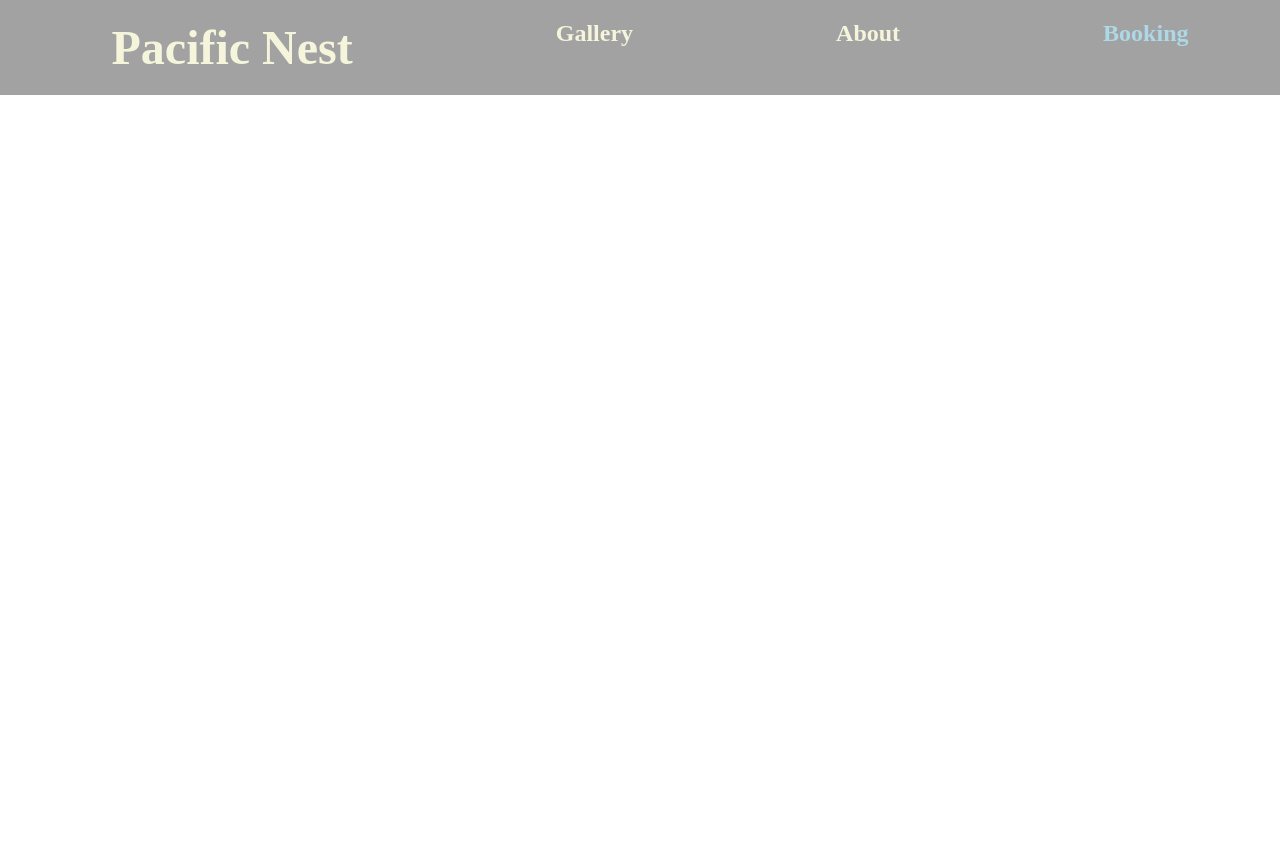
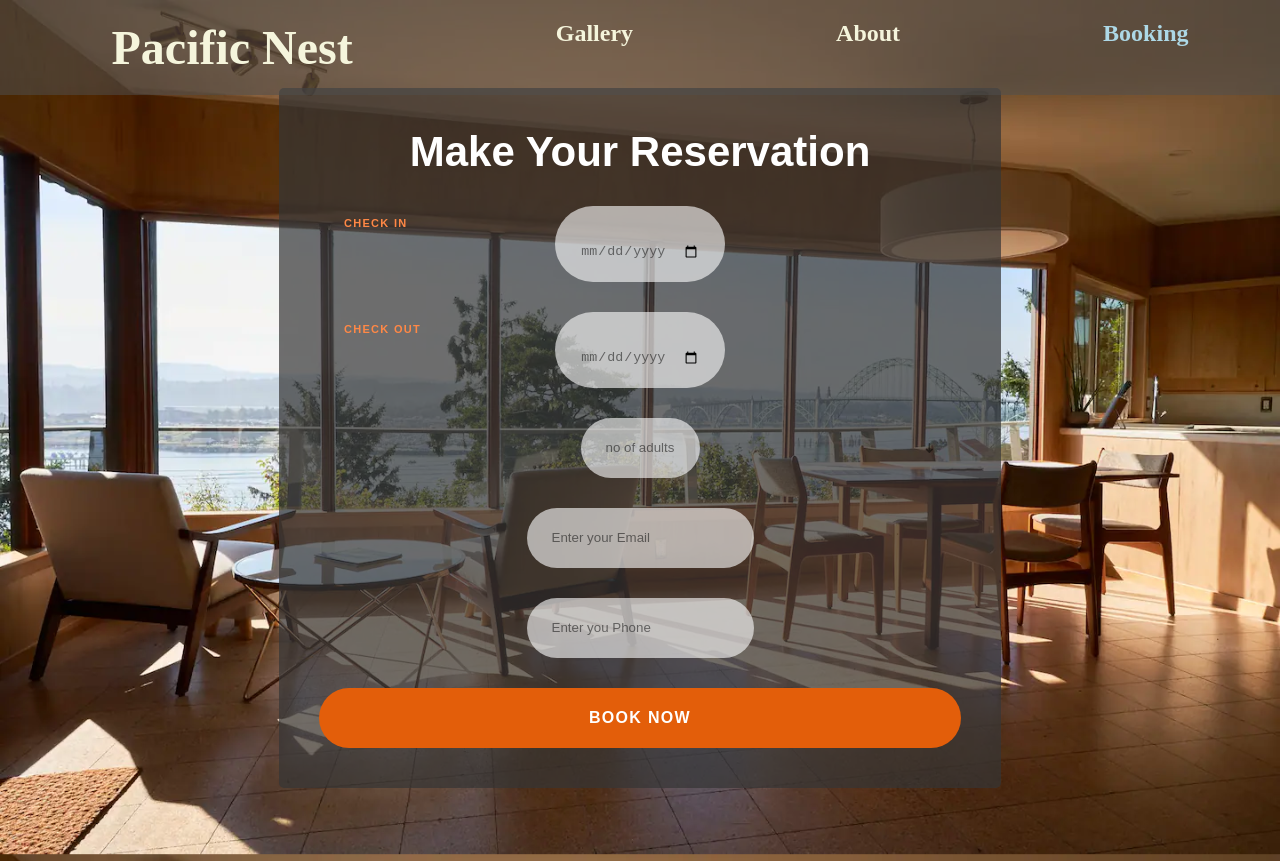
Before and after one commit to PeterwMcClelland/Beach-House, a React (Create React App) app: page /booking in a window 1280 px wide. Shown: the top 861 px of the page. Before the commit the page ends 800 px from the top, so only its background shows below. Built offline with nearby package versions, Linux system fonts and the light colour scheme.

Commit message:
Booking Form

```diff
--- a/src/App.css
+++ b/src/App.css
@@ -270,8 +270,8 @@ a {
     background-color: rgb(80 80 80 / 53%);
     width: auto;
     color: white;
-    margin: 199px 50px 10px 50px;
-    border-radius: 5px;
+    margin: 199px 70px 10px 70px;
+    border-radius: 8px;
     align-self: center;
   }
 
@@ -280,9 +280,206 @@ a {
   }
 
   .about-h2 {
-    font-size: x-large;
+    font-size: xx-large;
+    padding-bottom: 10px;
   }
 
   .abouttext {
     font-size: x-large;
   }
+
+  /* Booking */
+
+  body{
+    background: url(./images/04599f12-2df1-4cb9-aac1-89c78ab0718c.webp) no-repeat center center fixed;
+    -webkit-background-size: cover;
+    -moz-background-size: cover;
+    -o-background-size: cover;
+    background-size: cover;
+    height: 1000px;
+    top: 0px;
+    }
+
+.section{
+    position: relative;
+    height: 100vh;
+    padding-top: 75px;
+
+    }
+
+.section .section-center{
+    position: absolute;
+    top: 50%;
+    left: 0;
+    right: 0;
+    -webkit-transform: translateY(-50%);
+    transform: translateY(-50%)
+    }
+
+#booking{
+    font-family: 'Raleway', sans-serif
+    }
+
+    .booking-form{
+    position: relative;
+    max-width: 642px;
+    width: 100%;
+    margin: auto;
+    padding: 40px;
+    overflow: hidden;
+    background-size: cover;
+    border-radius: 5px;
+    z-index: 20
+    }
+
+    .booking-form::before{
+    content: '';
+    position: absolute;
+    left: 0;
+    right: 0;
+    bottom: 0;
+    top: 0;
+    background: rgba(53, 53, 53, 0.7);
+    z-index: -1
+    }
+
+    .booking-form .form-header{
+        text-align: center;
+        position: relative;
+        margin-bottom: 30px
+    }
+
+    .booking-form .form-header h1{
+        font-weight: 700;
+        text-transform: capitalize;
+        font-size: 42px;
+        margin: 0px;
+        color: #fff
+    }
+
+    .booking-form .form-group{
+    position: relative;
+    margin-bottom: 30px
+    }
+
+    .booking-form .form-control{
+        background-color: rgba(255, 255, 255, 0.6);
+        height: 60px;
+        padding: 0px 25px;
+        border: none;
+        border-radius: 40px;
+        color: rgb(0, 0, 0, .7);
+        -webkit-box-shadow: 0px 0px 0px 2px transparent;
+        box-shadow: 0px 0px 0px 2px transparent;
+        -webkit-transition: 0.2s;
+        transition: 0.2s
+        }
+
+    .booking-form .form-control::-webkit-input-placeholder{
+        color: rgba(0, 0, 0, 0.5)
+    }
+
+    .booking-form .form-control:-ms-input-placeholder{
+      color: rgba(0, 0, 0, 0.5)
+    }
+
+    .booking-form .form-control::placeholder{
+      color: rgba(0, 0, 0, 0.5)
+    }
+
+    .booking-form .form-control:focus{
+        -webkit-box-shadow: 0px 0px 0px 2px #ff8846;
+        box-shadow: 0px 0px 0px 2px #ff8846
+    }
+
+    .booking-form input[type="date"].form-control{
+            padding-top: 16px
+        }
+
+    .booking-form input[type="date"].form-control:invalid{
+    color: rgba(0, 0, 0, 0.5)
+    }
+
+    .booking-form input[type="date"].form-control+.form-label{
+    opacity: 1;top: 10px
+    }
+
+    .booking-form select.form-control{
+        -webkit-appearance: none;
+        -moz-appearance: none;
+        appearance: none
+        }
+
+    .booking-form select.form-control:invalid{
+            color: rgba(0, 0, 0, 0.5)
+            }
+
+    .booking-form select.form-control+.select-arrow{
+        position: absolute;
+        right: 15px;
+        top: 50%;
+        -webkit-transform: translateY(-50%);
+        transform: translateY(-50%);
+        width: 32px;
+        line-height: 32px;
+        height: 32px;
+        text-align: center;
+        pointer-events: none;
+        color: rgba(0, 0, 0, 0.5);
+        font-size: 14px
+        }
+
+    .booking-form select.form-control+.select-arrow:after{
+            content: '\279C';
+            display: block;
+            -webkit-transform: rotate(90deg);
+            transform: rotate(90deg)
+            }
+
+    .booking-form select.form-control option{
+            color: #000
+         }
+
+    .booking-form .form-label{
+        position: absolute;
+        top: -10px;
+        left: 25px;
+        opacity: 0;
+        color: #ff8846;
+        font-size: 11px;
+        font-weight: 700;
+        text-transform: uppercase;
+        letter-spacing: 1.3px;
+        height: 15px;
+        line-height: 15px;
+        -webkit-transition: 0.2s all;
+        transition: 0.2s all
+        }
+
+        .booking-form .form-group.input-not-empty .form-control{
+        padding-top: 16px
+        }
+
+        .booking-form .form-group.input-not-empty .form-label{
+        opacity: 1;top: 10px
+        }
+
+        .booking-form .submit-btn{
+        color: #fff;
+        background-color: #e35e0a;
+        font-weight: 700;
+        height: 60px;
+        padding: 10px 30px;
+        width: 100%;
+        border-radius: 40px;
+        border: none;
+        text-transform: uppercase;
+        font-size: 16px;
+        letter-spacing: 1.3px;
+        -webkit-transition: 0.2s all;
+        transition: 0.2s all
+        }
+
+        .booking-form .submit-btn:hover, .booking-form .submit-btn:focus{
+        opacity: 0.9
+        }
--- a/src/components/About.js
+++ b/src/components/About.js
@@ -6,9 +6,12 @@ function About() {
         <div class="container">
 	<div class="gridwrapper">
         <div class="infotext">
-            <h2 className='about-h2'>About</h2>
+            <h2 className='about-h2'>About Us</h2>
             <p className='abouttext'>
-                ondecvojwnbv oadco owdnco owhdcojn wjnd ldjnc askdjcbksdc jnsdc jsbdc n dsck ca lqwnefl lqwefnlwe wqjbefck wjebf wkjebcwbe wbeck kbwcekb
+                ondecvojwnbv oadco owdnco owhdcojn wjnd ldjnc askdjcbksdc jnsdc
+                jsbdc n dsck ca lqwnefl lqwefnlwe wqjbefck wjebf wkjebcwbe wbeck kbwcekb
+                ljdbvlsjbdv lfmvaeihf zvlnd knd .skfnb aknef adknf jkn dnvjb.
+
             </p>
             </div>
 
--- a/src/components/Booking.js
+++ b/src/components/Booking.js
@@ -2,7 +2,74 @@ import React from 'react'
 
 function Booking() {
   return (
-    <div></div>
+    <>
+    <div id="booking" class="section">
+      <div class="section-center">
+        <div class="container">
+          <div class="row">
+            <div class="booking-form">
+
+    <div class="form-header">
+      <h1>Make your reservation</h1>
+    </div>
+
+    <form>
+
+      <div class="row">
+        <div class="col-md-6">
+          <div class="form-group">
+            <input class="form-control" type="date" required/>
+      <span class="form-label">Check In</span>
+      </div>
+    </div>
+
+    <div class="col-md-6">
+      <div class="form-group">
+        <input class="form-control" type="date" required/>
+        <span class="form-label">Check out</span>
+        </div>
+      </div>
+    </div>
+
+    <div class="row">
+      <div class="col-md-4">
+        <div class="form-group">
+          <select class="form-control" required>
+            <option value="" selected hidden>no of adults</option>
+              <option>1</option>
+              <option>2</option>
+              <option>3</option>
+              <option>4</option>
+              <option>5</option>
+              <option>6</option>
+          </select>
+        <span class="select-arrow"></span>
+        <span class="form-label">Adults</span>
+        </div>
+      </div>
+    </div>
+
+    <div class="row">
+      <div class="col-md-6">
+        <div class="form-group">
+          <input class="form-control" type="email" placeholder="Enter your Email" />
+            <span class="form-label">Email</span> </div> </div> <div class="col-md-6"> <div class="form-group"> <input class="form-control" type="tel" placeholder="Enter you Phone"/>
+            <span class="form-label">Phone</span>
+        </div>
+      </div>
+    </div>
+
+     <div class="form-btn">
+     <button class="submit-btn">Book Now</button>
+
+              </div>
+            </form>
+          </div>
+        </div>
+      </div>
+    </div>
+  </div>
+</>
   )
 }
 
```
